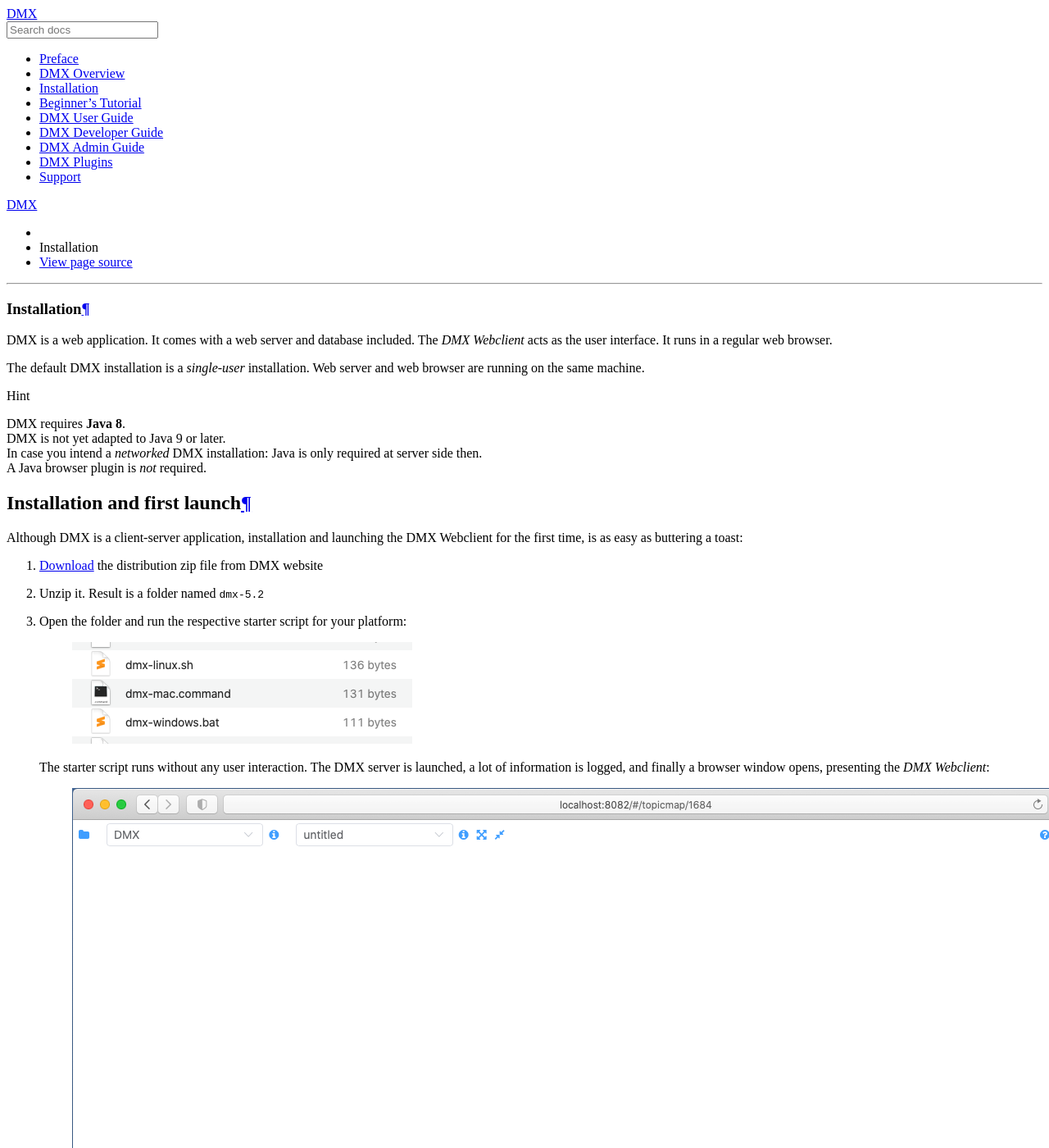
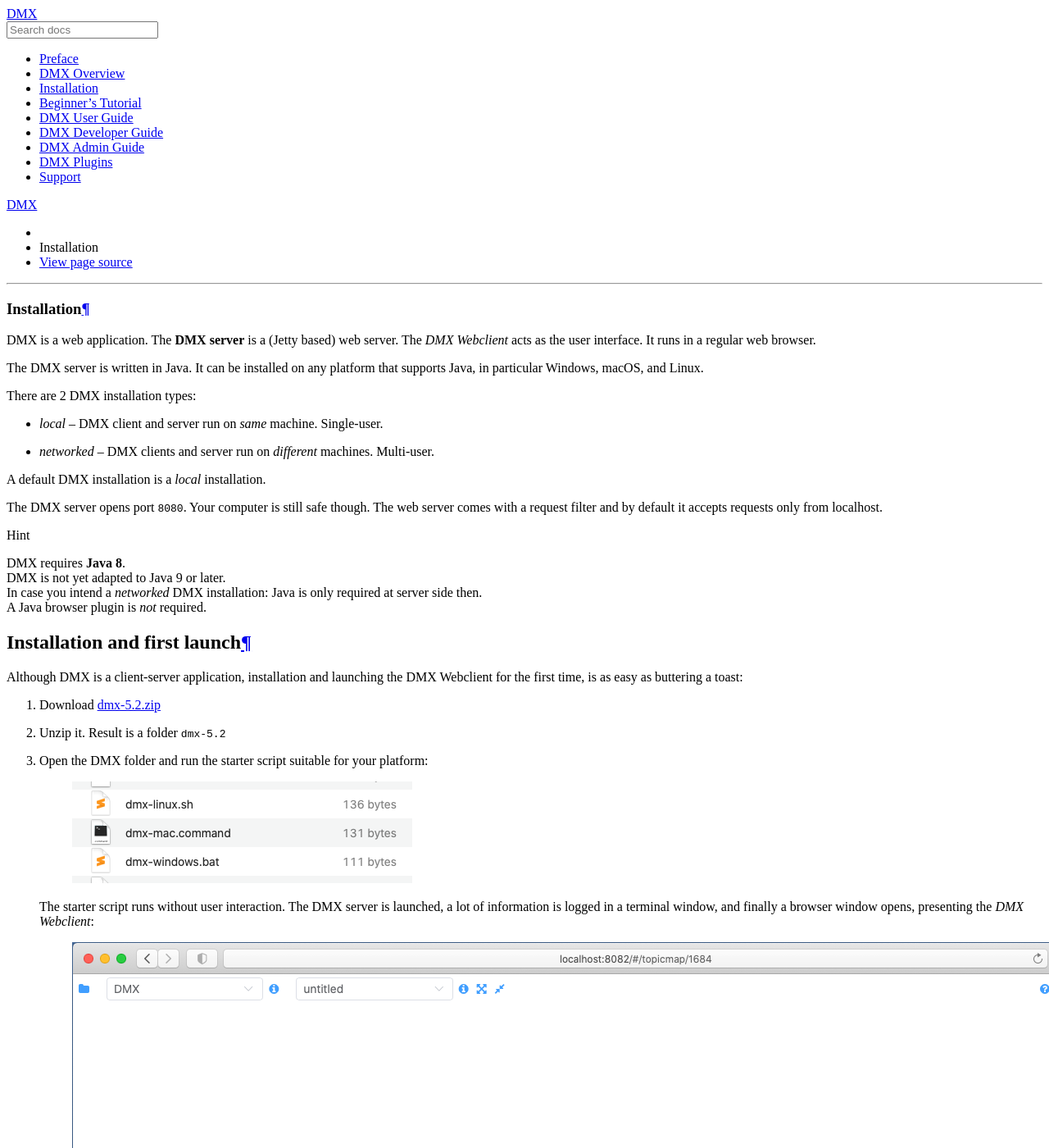
Before and after one commit to dmx-systems/dmx-documentation, a Sphinx documentation site: the page built from docs/installation.rst, in a window 1280 px wide and 1400 px high. Shown: the whole window at 82% size. Built offline with Sphinx 7.4.7 and the Read the Docs theme 2.0.0, drawn with Linux system fonts in a browser that asks for light colours; some of the changed text lies outside the part shown.

Commit message:
Revise chapter "Installation"

```diff
--- a/docs/installation.rst
+++ b/docs/installation.rst
@@ -4,9 +4,18 @@
 Installation
 ############
 
-DMX is a web application. It comes with a web server and database included. The *DMX Webclient* acts as the user interface. It runs in a regular web browser.
+DMX is a web application. The **DMX server** is a (Jetty based) web server. The *DMX Webclient* acts as the user interface. It runs in a regular web browser.
 
-The default DMX installation is a *single-user* installation. Web server and web browser are running on the same machine.
+The DMX server is written in Java. It can be installed on any platform that supports Java, in particular Windows, macOS, and Linux.
+
+There are 2 DMX installation types:
+
+- *local* -- DMX client and server run on *same* machine. Single-user.
+- *networked* -- DMX clients and server run on *different* machines. Multi-user.
+
+A default DMX installation is a *local* installation.
+
+The DMX server opens port ``8080``. Your computer is still safe though. The web server comes with a request filter and by default it accepts requests only from localhost.
 
 .. hint::
 
@@ -22,33 +31,18 @@
 
 Although DMX is a client-server application, installation and launching the DMX Webclient for the first time, is as easy as buttering a toast:
 
-1. `Download <https://dmx.berlin/download/>`_ the distribution zip file from DMX website
-2. Unzip it. Result is a folder named ``dmx-5.2``
-3. Open the folder and run the respective starter script for your platform:
+1. Download `dmx-5.2.zip <https://download.dmx.systems/dmx-5.2.zip>`_
+2. Unzip it. Result is a folder ``dmx-5.2``
+3. Open the DMX folder and run the starter script suitable for your platform:
 
    .. figure:: _static/starter-scripts.png
 
-   The starter script runs without any user interaction. The DMX server is launched, a lot of information is logged, and finally a browser window opens, presenting the *DMX Webclient*:
+   The starter script runs without user interaction. The DMX server is launched, a lot of information is logged in a terminal window, and finally a browser window opens, presenting the *DMX Webclient*:
 
    .. figure:: _static/webclient-launch.png
 
-      The pristine DMX Webclient when launched for the 1st time. The actual UI takes the back seat and gives way to your content. At this moment you have none though -- you start with a clean slate.
+      A pristine DMX Webclient when launched for the 1st time. The actual UI takes the back seat and gives way to your content. At this moment you have none though -- you start with a clean slate.
 
-At this moment you've possibly some questions:
+   At 1st run the starter script creates an empty Corporate Memory: a folder ``dmx-db`` now exists inside the DMX folder.
 
-What is installed on my computer?
-    DMX does not install any files on your computer. Everything needed exists in the DMX folder, and stays there.
-
-    At 1st run the starter script creates an empty Corporate Memory: a folder ``dmx-db`` now exists inside the DMX folder.
-
-Are any ports open?
-    Yes, the DMX web server now listens on port 8080. Your computer is still safe though. The web server comes with a request filter and by default it accepts requests only from localhost.
-
-What is the default DMX installation type?
-    There are 2 DMX installation types:
-
-    - *local* -- DMX client and server on *same* machine. Single-user.
-    - *networked* -- DMX clients and server on *different* machines. Multi-user.
-
-    | A DMX default installation is a *local* installation.
-    | The web server request filter accepts requests only from localhost.
+DMX does not install any files on your computer. Everything needed, including the database, exists in the DMX folder, and stays there.
```
